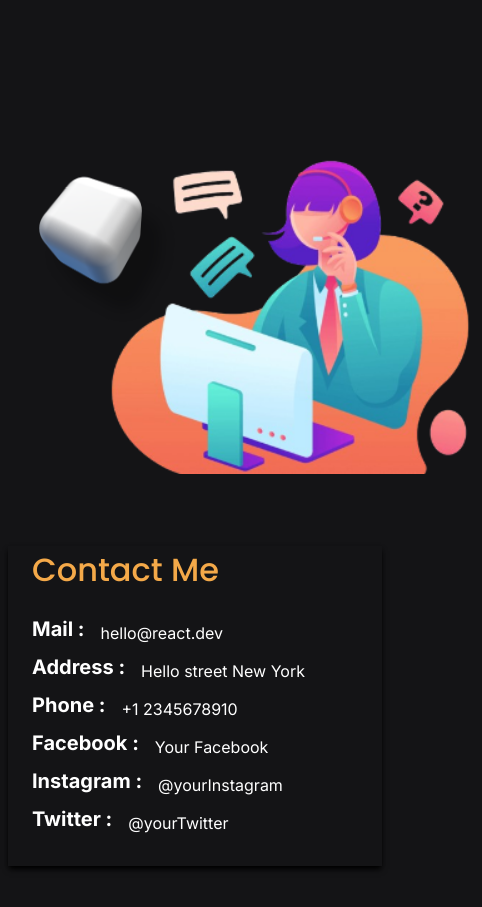
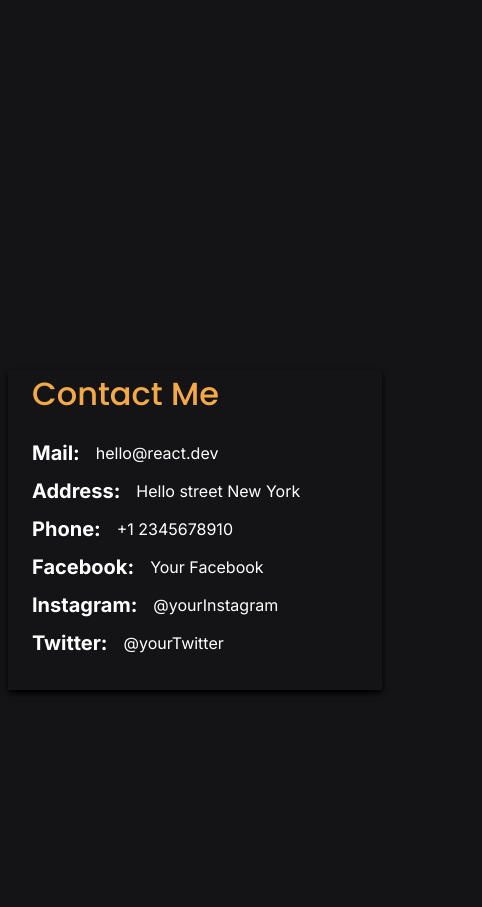
Before and after one commit to dev-sundas/portfolio, a Next.js app: page / in a window 390 px wide. Shown: the part 3400-4307 px from the top of the page, 482 px wide, since content can reach past the window. Built offline with nearby package versions, Linux system fonts and the light colour scheme.

Commit message:
new changes

```diff
--- a/src/app/page.tsx
+++ b/src/app/page.tsx
@@ -1,6 +1,6 @@
 import Header from "@/components/Header";
 import HeroSection from "@/components/HeroSection";
-import { aboutdataType, cardType, heroType, projectType, serviceType } from "@/lib/type";
+import { aboutdataType, cardType, contactType, heroType, projectType, serviceType } from "@/lib/type";
 import { aboutSectionData, cardData, contactSectionData, heroSectionData, projectsSectionData, serviceSectionData } from "@/lib/db";
 import AboutSection from "@/components/AboutSection";
 import ServicesSection from "@/components/ServicesSection";
@@ -13,7 +13,7 @@ const aboutdata : aboutdataType[] = aboutSectionData
 const servicedata:serviceType[]=serviceSectionData
 const carddata:cardType[]=cardData
 const projectdata:projectType[]=projectsSectionData
-const contactdata:projectType[]=contactSectionData
+const contactdata:contactType[]=contactSectionData
 
 export default function Home() {
   return (
--- a/src/components/ContactSection.tsx
+++ b/src/components/ContactSection.tsx
@@ -21,25 +21,25 @@ type Prop = {
 export default function ContactSection({contactdata}: Prop) {
     return (
         <div>
-        <div className="flex flex-col  items-center justify-center h-[100vh] gap-6 md:flex-row">
-        <motion.div className="order-2 md:order-1 w-full md:w-[50%]" initial={{opacity:0,scale:0}} whileInView={{opacity:1,scale:1}} transition={{duration:2, delay:2}}>
+        <div className="flex flex-col  items-center justify-center h-[100vh] gap-6 md:flex-row ">
+        <motion.div className="order-2 md:order-1 w-full md:w-[50%]"   initial={{opacity:0,scale:0}} whileInView={{opacity:1,scale:1}} transition={{duration:2, delay:2}}>
        <Card className="bg-transparent text-white rounded-none shadow-md shadow-black mt-12 border-none">
         <CardContent>
         <h1 className={`${poppins.className} text-[32px] font-medium tracking-normal my-5 text-[#f4a949]`}>Contact Me</h1>
         {contactdata.map((item)=>(
             <div key={item.id}>
                 <div className="flex items-center gap-4">
-                <h1 className="text-[20px] font-bold mb-2">{item.heading}</h1>
-                <p>{item.paragraph}</p>
+                <h1 className="text-[20px] font-bold mb-2">{item.heading}:</h1>
+                <p className="mb-2">{item.paragraph}</p>
                 </div>
             </div>
         ))}
         </CardContent>
        </Card>
+
         </motion.div>
          <motion.div className="order-1 md:order-2" initial={{x:-500}} whileInView={{x:100}} transition={{duration:1, delay:1}}>
-         <Image src={"/images/contact.png"} alt="contact" width={400} height={400}/>
-
+         <Image src={"/images/contact.png"} alt="contact" width={400} height={400} className=" hidden md:flex"/>
          </motion.div>
 
          </div>
--- a/src/components/Header.tsx
+++ b/src/components/Header.tsx
@@ -8,7 +8,7 @@ export default function Header (props: IHeaderProps) {
   return (
     <div className='flex flex-col gap-5  justify-between py-10 w-[40%] md:flex-row md:items-center md:w-full '>
       <h1 className='text-[27px] md:text-[32px] font-bold inline leading-3  tracking-wide'>Developer</h1>
-      <Link href={""} className=' border-[2px] border-white rounded-sm p-2 hover:text-black hover:bg-white font-semibold ease-in-out transition-all'>Contact US</Link>
+      <Link href={"#contactSection"} className=' border-[2px] border-white rounded-sm p-2 hover:text-black hover:bg-white font-semibold ease-in-out transition-all'>Contact US</Link>
     </div>
   );
 }
--- a/src/components/ProjectsSection.tsx
+++ b/src/components/ProjectsSection.tsx
@@ -83,7 +83,7 @@ export default function ProjectsSection({ projectdata, carddata }: Props) {
                     ))}
                 </CarouselContent>
             </Carousel>
-            <Image src={"/images/whitecube.png"} alt="contact" width={200} height={200}/>
+            <Image src={"/images/whitecube.png"} alt="contact" width={200} height={200} className="hidden md:flex"/>
         </div>
     );
 }
--- a/src/lib/db.ts
+++ b/src/lib/db.ts
@@ -151,32 +151,32 @@ export const contactSectionData: contactType[] = [
 
     {
       id: 2,
-      heading: "Mail :",
+      heading: "Mail",
       paragraph: "hello@react.dev",
     },
     {
       id: 3,
-      heading: "Address :",
+      heading: "Address",
       paragraph: "Hello street  New York",
     },
     {
       id: 4,
-      heading: "Phone :",
+      heading: "Phone",
       paragraph: "+1 2345678910",
     },
     {
         id: 5,
-        heading: "Facebook :",
+        heading: "Facebook",
         paragraph: "Your Facebook",
       },
       {
         id: 6,
-        heading: "Instagram :",
+        heading: "Instagram",
         paragraph: "@yourInstagram",
       },
       {
         id: 7,
-        heading: "Twitter :",
+        heading: "Twitter",
         paragraph: "@yourTwitter",
       }
 
```
